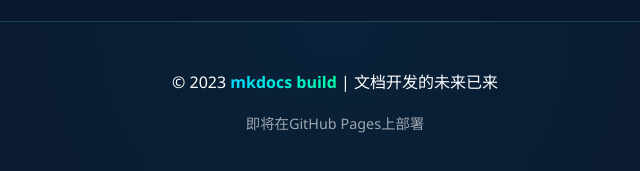
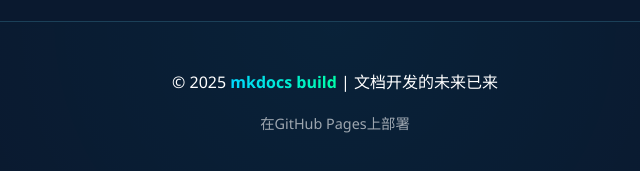
Before and after one commit to abab996/mkdocs_build, a plain HTML site: page index.html in a window 1280 px wide. Shown: the part 2678-2849 px from the top of the page, 305-945 px from the left. Drawn offline with Linux system fonts and the light colour scheme.

Commit message:
Update index.html

```diff
--- a/index.html
+++ b/index.html
@@ -495,8 +495,8 @@
 
     <footer>
         <div class="container">
-            <p>© 2023 <span style="background: linear-gradient(90deg, var(--primary-color), var(--accent-color)); -webkit-background-clip: text; background-clip: text; color: transparent; font-weight: bold;">mkdocs build</span> | 文档开发的未来已来</p>
-            <p style="margin-top: 1rem; font-size: 0.9rem; opacity: 0.6;">即将在GitHub Pages上部署</p>
+            <p>© 2025 <span style="background: linear-gradient(90deg, var(--primary-color), var(--accent-color)); -webkit-background-clip: text; background-clip: text; color: transparent; font-weight: bold;">mkdocs build</span> | 文档开发的未来已来</p>
+            <p style="margin-top: 1rem; font-size: 0.9rem; opacity: 0.6;">在GitHub Pages上部署</p>
         </div>
     </footer>
 
```
